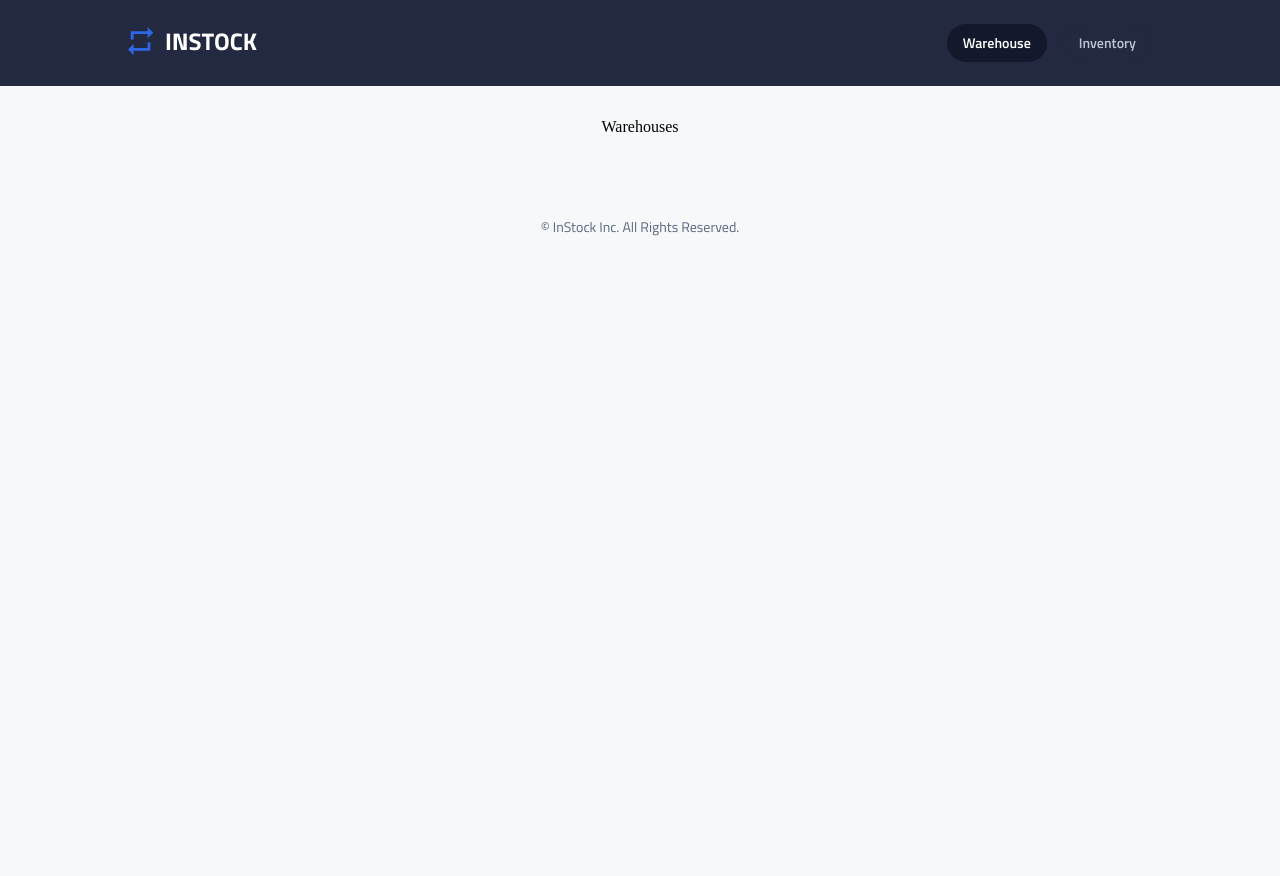
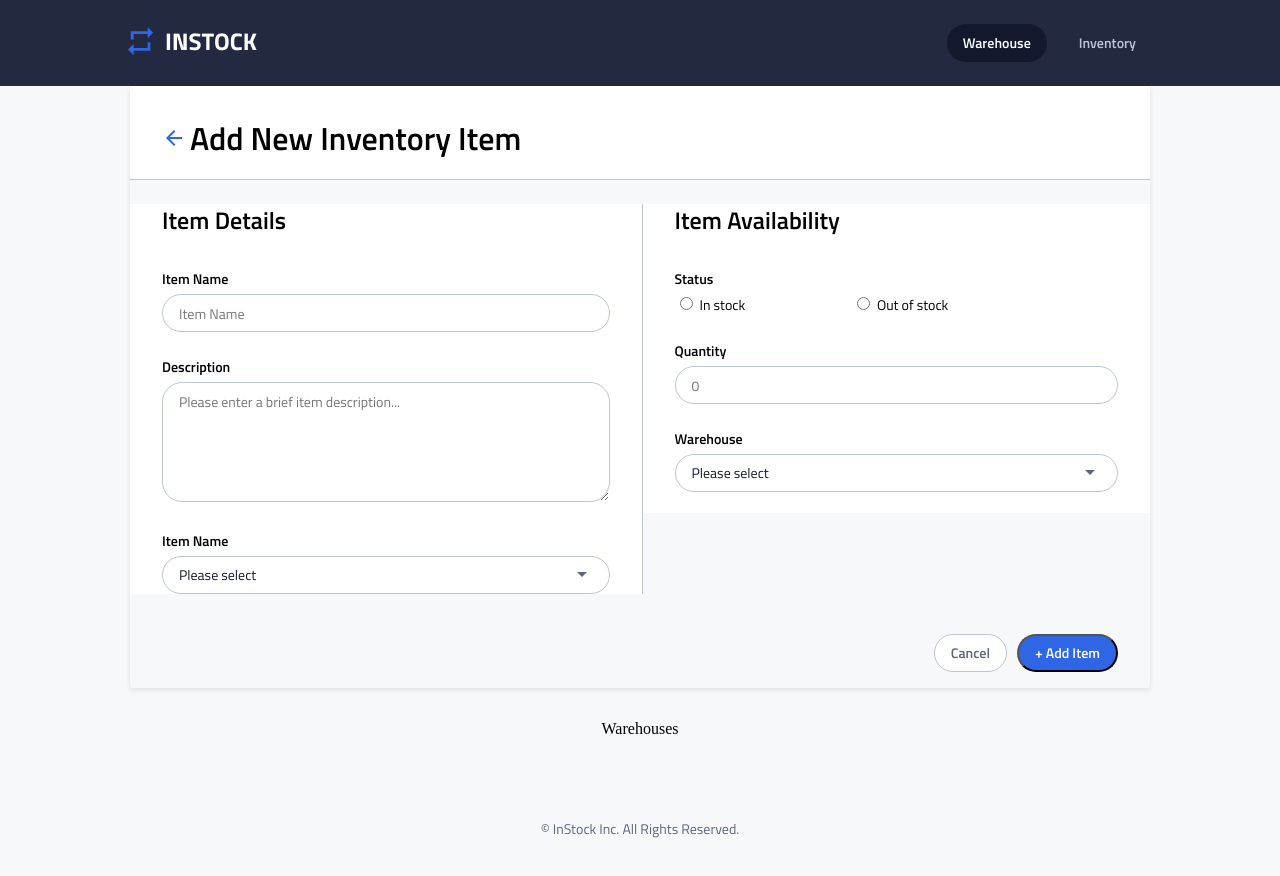
Before and after one commit to ChenElla/well_group_5_inStock, a React (Vite) app: page / in a window 1280 px wide. Shown: the top 876 px of the page. Before the commit the page ends 800 px from the top, so only its background shows below. Built offline with nearby package versions, Linux system fonts and the light colour scheme.

Commit message:
attempt post request 1. Set up request, ran props through components to alow sub,it handler to collect info. Data retuned but not workign correctly. Tested stringify (will change back after commit)

```diff
--- a/src/App.jsx
+++ b/src/App.jsx
@@ -5,6 +5,7 @@ import Footer from "./components/Footer/Footer";
 import WarehouseDetailsPage from "./pages/WarehouseDetailsPage/WarehouseDetailsPage";
 import NewInvBody from "./components/NewInvBody/InvItemBody";
 import InventoryDetails from "./components/InventoryDetails/inventorydetails";
+import AddNewInventoryItemPage from "./pages/WarehouseDetailsPage/AddNewInventoryItemPage";
 
 function App() {
   const Placeholder = ({ text }) => (
@@ -16,6 +17,7 @@ function App() {
       <BrowserRouter>
         <div className="App">
           <Header />
+          <AddNewInventoryItemPage />
           <Routes>
             <Route path="/" element={<Placeholder text="Warehouses" />} />
             <Route
--- a/src/components/AddInvItemBtn/AddInvItemBtn.jsx
+++ b/src/components/AddInvItemBtn/AddInvItemBtn.jsx
@@ -11,7 +11,12 @@ function AddInvItemBtn() {
           </button>
         </div>
         <div className="AddInvItemBtn__flex-ctn">
-          <button className="AddInvItemBtn__button AddInvItemBtn__button--add">
+          <button
+            className="AddInvItemBtn__button AddInvItemBtn__button--add"
+            type="submit"
+            // value="PUBLISH"
+            form="invItemBody__form"
+          >
             + Add Item
           </button>
         </div>
--- a/src/components/ItemAvailability/ItemAvailability.jsx
+++ b/src/components/ItemAvailability/ItemAvailability.jsx
@@ -2,12 +2,17 @@ import React from "react";
 import "./ItemAvailability.scss";
 import dropArrow from "../../assets/Icons/arrow_drop_down-24px.svg";
 
-function ItemAvailability() {
+function ItemAvailability({ setStatus, setQuantity, setWarehouse }) {
+  //   HAve to do get request to get info for warehouses
+  //   SELECT distinct category
+  // FROM `instock`.`inventories`
+
   return (
     <section className="available">
       <div className="available__outer">
         <h2 className="available__header">Item Availability</h2>
-        <form className="available__body">
+        <div className="available__body">
+          {/* may need to alter and remove form tag */}
           <div className="available__status-package">
             {/* might be able to make name single class as syling looks similar for all packages */}
             <p className="available__label">Status</p>
@@ -16,6 +21,7 @@ function ItemAvailability() {
                 <input
                   type="radio"
                   className="available__radio-btn"
+                  onChange={(e) => setStatus("Out of Stock")}
                   name="stock" // name must match the other radio button to make sure only one can be selected
                 ></input>
                 <label className="available__radio-text">In stock</label>
@@ -24,6 +30,7 @@ function ItemAvailability() {
                 <input
                   type="radio"
                   className="available__radio-btn"
+                  onChange={(e) => setStatus("In Stock")}
                   name="stock"
                 ></input>
                 <label className="available__radio-text">Out of stock</label>
@@ -36,6 +43,8 @@ function ItemAvailability() {
               className="available__input item available__input--quantity"
               type="number"
               placeholder="0"
+              // value={quantity}
+              onChange={(e) => setQuantity(e.target.value)}
               required
             />
           </div>
@@ -45,6 +54,7 @@ function ItemAvailability() {
               <select
                 className="available__input available__input--warehouse"
                 name=""
+                onChange={(e) => setWarehouse(e.target.value)}
                 placeholder="Please select"
                 // PLACEHOLDER NOT WORKING
                 required
@@ -61,7 +71,7 @@ function ItemAvailability() {
               />
             </div>
           </div>
-        </form>
+        </div>
       </div>
     </section>
   );
--- a/src/components/ItemDetails/ItemDetails.jsx
+++ b/src/components/ItemDetails/ItemDetails.jsx
@@ -2,18 +2,28 @@ import React from "react";
 import "./ItemDetails.scss";
 import dropArrow from "../../assets/Icons/arrow_drop_down-24px.svg";
 
-function ItemDetail() {
+function ItemDetail({
+  name,
+  setName,
+  description,
+  setDescription,
+  setCategory,
+}) {
   return (
     <section className="itemDetails">
       <div className="itemDetails__outer">
         <h2 className="itemDetails__header">Item Details</h2>
-        <form className="itemDetails__body">
+        <div className="itemDetails__body">
+          {/* Might need to reomove form as nested in another form */}
           <div className="itemDetails__name-package">
             {/* might be able to make name single class as syling looks similar for all packages */}
             <p className="itemDetails__label">Item Name</p>
             <input
               className="itemDetails__input itemDetails__input--name"
               type="text"
+              value={name}
+              // do I need to import name as props? If so need to do this elsewhere
+              onChange={(e) => setName(e.target.value)}
               placeholder="Item Name"
               required
             />
@@ -22,7 +32,8 @@ function ItemDetail() {
             <p className="itemDetails__label">Description</p>
             <textarea
               className="itemDetails__input itemDetails__input--description"
-              name=""
+              value={description}
+              onChange={(e) => setDescription(e.target.value)}
               placeholder="Please enter a brief item description..."
               required
             ></textarea>
@@ -33,14 +44,18 @@ function ItemDetail() {
               <select
                 className="itemDetails__input itemDetails__input--category"
                 name=""
+                onChange={(e) => setCategory(e.target.value)}
                 placeholder="Please select"
                 // PLACEHOLDER NOT WORKING
                 required
               >
                 {/* The top option is proxy for the placeholder which is not registering. WANT TO CHANGE */}
                 <option selected>Please select</option>
-                <option>Electronic</option>
-                <option>more needed</option>
+                <option>Accessories</option>
+                <option>Apparel</option>
+                <option>Electronics</option>
+                <option>Gear</option>
+                <option>Health</option>
               </select>
               <img
                 className="itemDetails__drop-Arrow"
@@ -48,14 +63,8 @@ function ItemDetail() {
                 alt="Drop Down Arrow"
               />
             </div>
-            {/* <input
-              className="itemDetails__input itemDetails__input--category"
-              type="text"
-              placeholder="Please select"
-              required
-            /> */}
           </div>
-        </form>
+        </div>
       </div>
     </section>
   );
--- a/src/components/NewInvBody/InvItemBody.jsx
+++ b/src/components/NewInvBody/InvItemBody.jsx
@@ -5,19 +5,41 @@ import ItemAvailability from "../ItemAvailability/ItemAvailability";
 import "./InvItemBody.scss";
 import AddInvItemBtn from "../AddInvItemBtn/AddInvItemBtn";
 
-function NewInvBody() {
+function NewInvBody({
+  handleSubmit,
+  name,
+  setName,
+  description,
+  setDescription,
+  setCategory,
+  setStatus,
+  setQuantity,
+  setWarehouse,
+}) {
   return (
     <div className="invItemBody">
       <PageHeader pageHeader={"Add New Inventory Item"} />
+      <form id="invItemBody__form" onSubmit={handleSubmit}>
         <div className="invItemBody__column">
           <div className="invItemBody__width">
-          <ItemDetails />
+            <ItemDetails
+              name={name}
+              setName={setName}
+              description={description}
+              setDescription={setDescription}
+              setCategory={setCategory}
+            />
           </div>
           <div className="invItemBody__width">
-          <ItemAvailability />
+            <ItemAvailability
+              setStatus={setStatus}
+              setQuantity={setQuantity}
+              setWarehouse={setWarehouse}
+            />
           </div>
         </div>
         <AddInvItemBtn />
+      </form>
     </div>
   );
 }
--- /dev/null
+++ b/src/pages/WarehouseDetailsPage/AddNewInventoryItemPage.jsx
@@ -0,0 +1,68 @@
+import React, { useState } from "react";
+import axios from "axios";
+import { useNavigate } from "react-router-dom";
+import NewInvBody from "../../components/NewInvBody/InvItemBody";
+
+function AddNewInventoryItemPage() {
+  const [name, setName] = useState("");
+  const [description, setDescription] = useState("");
+  const [category, setCategory] = useState("");
+  const [status, setStatus] = useState("");
+  const [quantity, setQuantity] = useState("");
+  const [warehouse, setWarehouse] = useState("");
+
+  let navigate = useNavigate();
+
+  // NEED TO ADJUST SO values in joined state have right key values. i.e. name = item_name
+
+  function handleSubmit(e) {
+    e.preventDefault();
+    const joinedState = {
+      warehouse: "2922c286-16cd-4d43-ab98-c79f698aeab0",
+      // name,
+      item_name: "bat",
+      description,
+      category,
+      status,
+      quantity,
+    };
+
+    const testing = JSON.stringify(joinedState);
+
+    console.log(joinedState);
+    console.log(testing);
+
+    axios
+      .post(`http://localhost:5050/inventories`, testing)
+      .then((res) => {
+        setName("");
+        setDescription("");
+        setCategory("");
+        setStatus("");
+        setQuantity("");
+        setWarehouse("");
+        alert(`item ${name} was added to the warehouse`);
+        navigate("/");
+      })
+      .catch((err) => console.log(err));
+  }
+
+  return (
+    <div>
+      <NewInvBody
+        handleSubmit={handleSubmit}
+        name={name}
+        setName={setName}
+        description={description}
+        setDescription={setDescription}
+        category={category}
+        setCategory={setCategory}
+        setStatus={setStatus}
+        setQuantity={setQuantity}
+        setWarehouse={setWarehouse}
+      />
+    </div>
+  );
+}
+
+export default AddNewInventoryItemPage;
```
Lines whose indentation alone changed are shown as unchanged.
